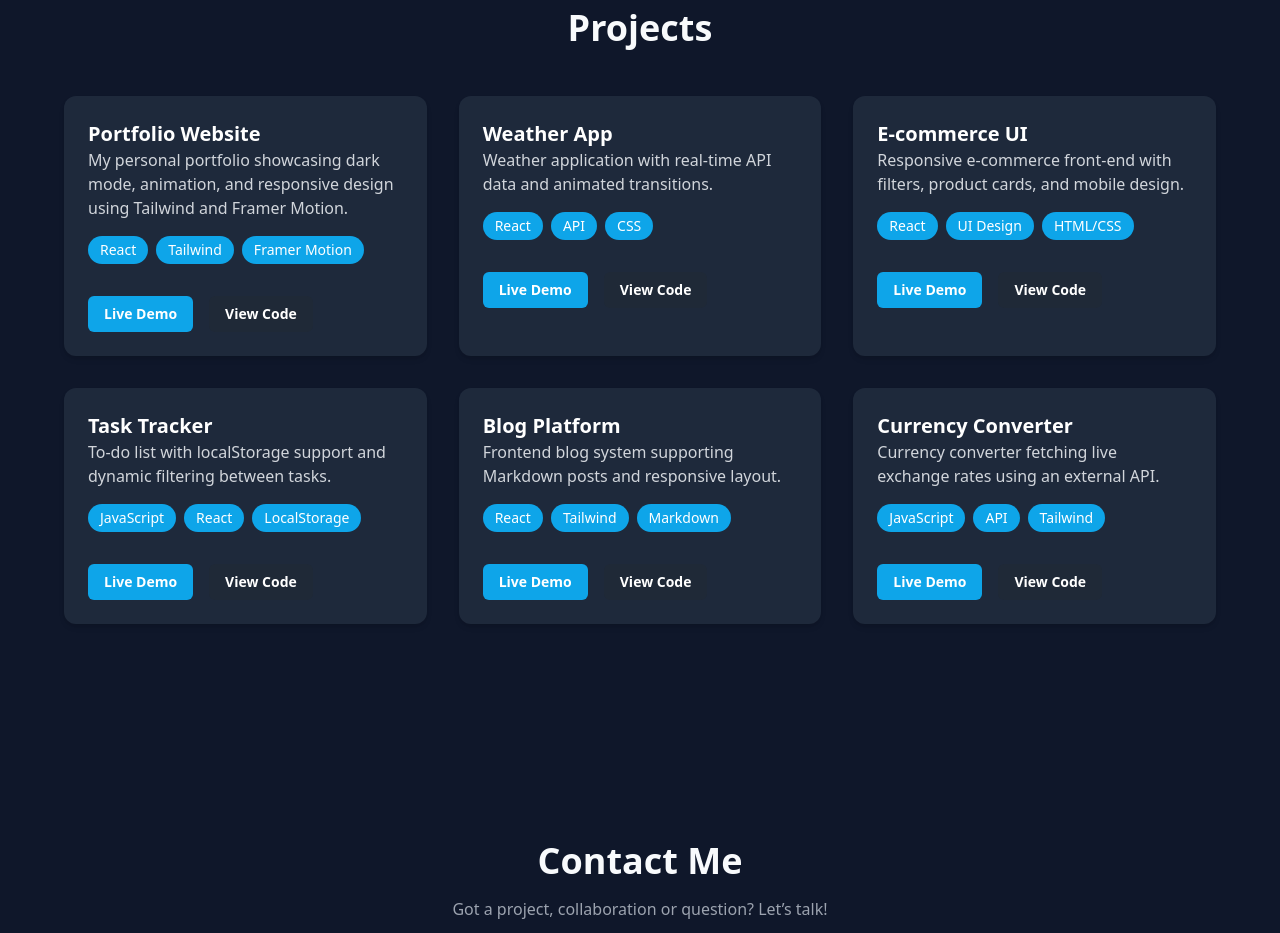
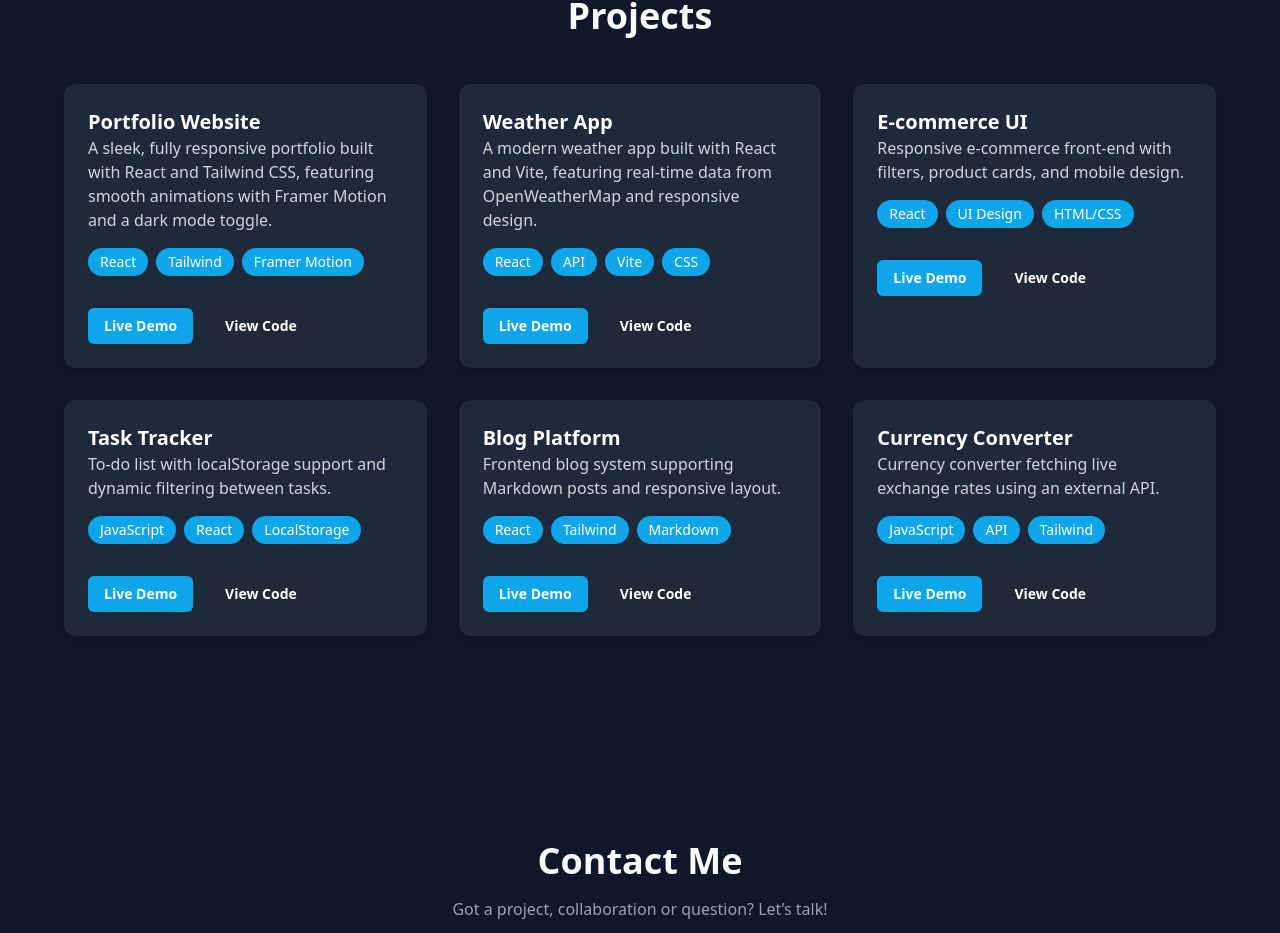
Before and after one commit to abduzar-coding/portfolio, a React (Vite) app: page / in a window 1280 px wide. Shown: the part 1684-2617 px from the top of the page. Built offline with nearby package versions, Linux system fonts and the light colour scheme.

Commit message:
Final version: added weather app with API + Vercel deployment

```diff
--- a/src/App.jsx
+++ b/src/App.jsx
@@ -88,19 +88,20 @@ function App() {
           <h2 className="text-4xl font-bold text-center mb-12">Projects</h2>
           <div className="grid gap-8 sm:grid-cols-2 lg:grid-cols-3 max-w-6xl mx-auto">
             <ProjectCard
-              title="Portfolio Website"
-              description="My personal portfolio showcasing dark mode, animation, and responsive design using Tailwind and Framer Motion."
+              title="Portfolio Website" // My portfolio website
+              description="A sleek, fully responsive portfolio built with React and Tailwind CSS, featuring smooth animations with Framer Motion and a dark mode toggle."
               tags={["React", "Tailwind", "Framer Motion"]}
               liveLink="https://abduzar.dev"
               codeLink="https://github.com/abduzar-coding/portfolio"
             />
             <ProjectCard
               title="Weather App"
-              description="Weather application with real-time API data and animated transitions."
-              tags={["React", "API", "CSS"]}
-              liveLink="https://your-weather-app.vercel.app"
-              codeLink="https://github.com/yourusername/weather-app"
+              description="A modern weather app built with React and Vite, featuring real-time data from OpenWeatherMap and responsive design."
+              tags={["React", "API", "Vite", "CSS"]}
+              liveLink="https://react-weather-app-neon-kappa.vercel.app/"
+              codeLink="https://github.com/abduzar-coding/react-weather-app"
             />
+
             <ProjectCard
               title="E-commerce UI"
               description="Responsive e-commerce front-end with filters, product cards, and mobile design."
@@ -142,7 +143,8 @@ function App() {
               viewport={{ once: true }}
               className="text-4xl font-bold mb-4"
             >
-              Contact Me
+
+            Contact Me
             </motion.h2>
             <motion.p
               initial={{ opacity: 0, y: 10 }}
```
